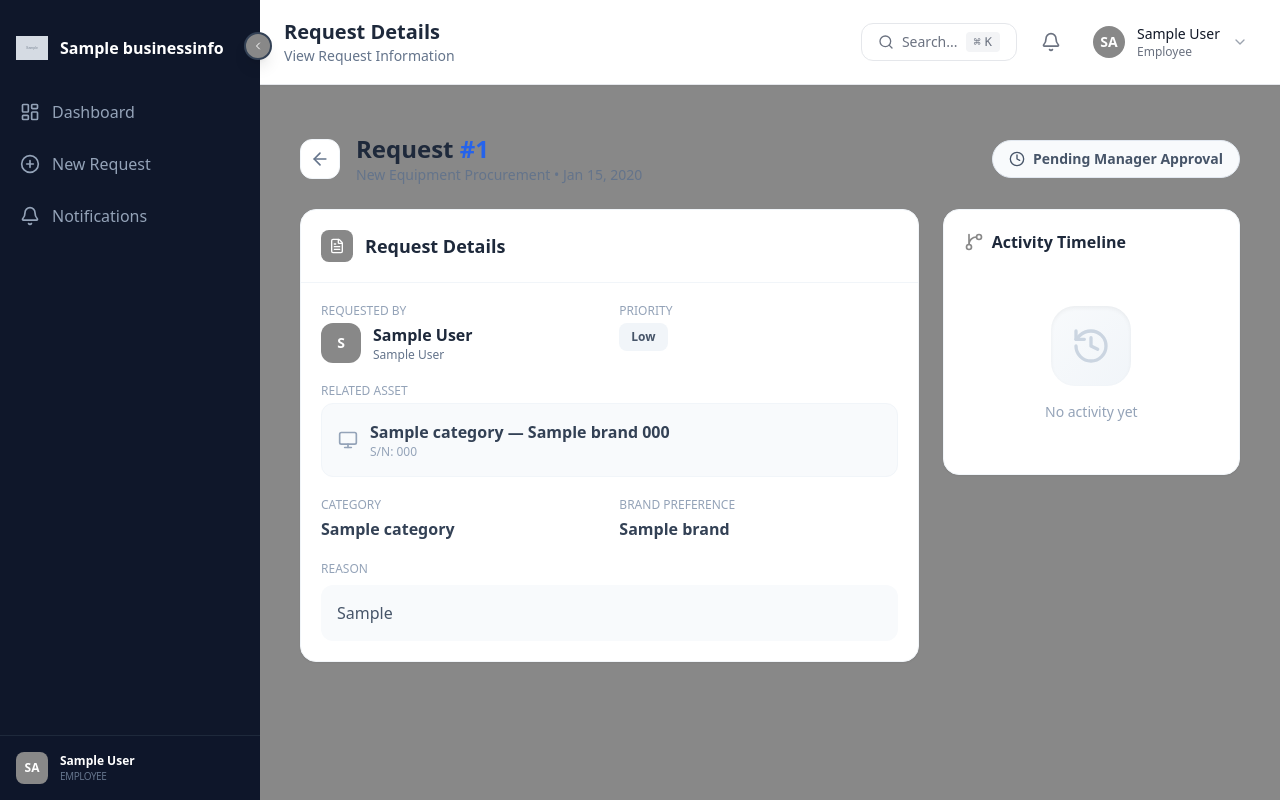
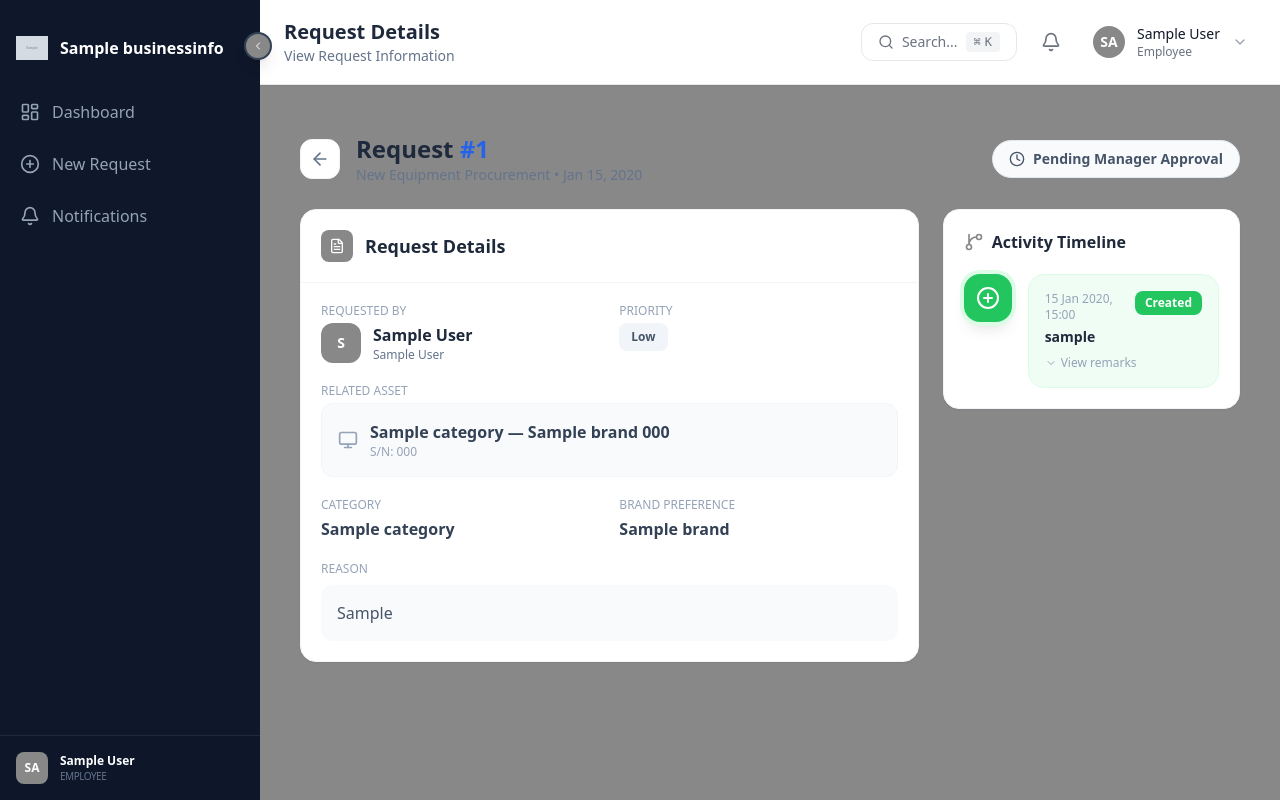
Before and after one commit to Gulzar85/itam, a Django app: page /requests/00000000-0000-0000-0000-000000000001/ in a window 1280 px wide. Run offline with Django 5.2, Linux system fonts and the light colour scheme; a user stored in the database is signed in; tables that the repository leaves empty hold one stand-in row (values such as "Sample post"); grey boxes marked "Sample" are stand-in pictures; data that the repository does not hold is empty; some libraries are stand-ins or nearby versions.

Commit message:
Add request created event to timeline

```diff
--- a/requests/views.py
+++ b/requests/views.py
@@ -126,7 +126,23 @@ class RequestDetailView(LoginRequiredMixin, DetailView):
         req_obj = self.get_object()
         user = cast(User, self.request.user)
 
-        context['logs'] = req_obj.logs.all().order_by('-timestamp')
+        # Get logs and add created event at the beginning
+        logs = list(req_obj.logs.all().order_by('-timestamp'))
+
+        # Create virtual "created" log entry
+        created_log = type('obj', (object,), {
+            'timestamp': req_obj.created_at,
+            'action_by': req_obj.user,
+            'status': 'CREATED',
+            'new_status': 'PENDING',
+            'remarks': f'Request created by {req_obj.user.get_full_name() or req_obj.user.username}'
+        })()
+
+        # Add created event at the start
+        from itertools import chain
+        logs = list(chain([created_log], logs))
+
+        context['logs'] = logs
         context['available_assets'] = Equipment.objects.filter(
             status='AVAILABLE').select_related('brand', 'category')
         context['vendors'] = Vendor.objects.all().order_by('name')
--- a/templates/includes/timeline.html
+++ b/templates/includes/timeline.html
@@ -10,12 +10,16 @@
                     {% elif item.status == 'REJECTED' or item.new_status == 'REJECTED' %}bg-rose-500 ring-4 ring-rose-100
                     {% elif item.status == 'IN_PROGRESS' or item.new_status == 'IN_PROGRESS' %}bg-amber-500 ring-4 ring-amber-100
                     {% elif item.status == 'MANAGER_APPROVED' %}bg-blue-500 ring-4 ring-blue-100
+                    {% elif item.status == 'CREATED' %}bg-green-500 ring-4 ring-green-100
+                    {% elif item.status == 'IT_RECEIVED' %}bg-purple-500 ring-4 ring-purple-100
                     {% else %}bg-blue-500 ring-4 ring-blue-100{% endif %}
                 {% else %}bg-slate-100 group-hover:bg-slate-200{% endif %}">
                 {% if item.status == 'COMPLETED' or item.new_status == 'COMPLETED' %}
                     <i data-lucide="check" class="w-6 h-6 text-white"></i>
                 {% elif item.status == 'REJECTED' or item.new_status == 'REJECTED' %}
                     <i data-lucide="x" class="w-6 h-6 text-white"></i>
+                {% elif item.status == 'CREATED' %}
+                    <i data-lucide="plus-circle" class="w-6 h-6 text-white"></i>
                 {% elif item.status == 'IN_PROGRESS' or item.new_status == 'IN_PROGRESS' %}
                     <i data-lucide="loader" class="w-6 h-6 text-white animate-spin"></i>
                 {% elif item.status == 'MANAGER_APPROVED' %}
@@ -42,8 +46,9 @@
                  {% if forloop.first %}
                     {% if item.status == 'COMPLETED' or item.new_status == 'COMPLETED' %}bg-emerald-50 border-emerald-100 hover:border-emerald-200
                     {% elif item.status == 'REJECTED' or item.new_status == 'REJECTED' %}bg-rose-50 border-rose-100 hover:border-rose-200
-                    {% elif item.status == 'IN_PROGRESS' or item.new_status == 'IN_PROGRESS' %}bg-amber-50 border-amber-100 hover:border-amber-200
-                    {% else %}bg-blue-50 border-blue-100 hover:border-blue-200{% endif %}
+{% elif item.status == 'IN_PROGRESS' or item.new_status == 'IN_PROGRESS' %}bg-amber-50 border-amber-100 hover:border-amber-200
+                     {% elif item.status == 'CREATED' %}bg-green-50 border-green-100 hover:border-green-200
+                     {% else %}bg-blue-50 border-blue-100 hover:border-blue-200{% endif %}
                  {% else %}bg-white border-slate-100 hover:border-slate-200{% endif %}"
                  :class="expanded === {{ forloop.counter0 }} ? 'border-blue-300 shadow-md' : ''"
                  x-transition:enter="transition ease-out duration-200"
@@ -57,11 +62,12 @@
                     <span class="shrink-0 text-xs font-semibold px-2.5 py-1 rounded-lg
                         {% if item.status == 'COMPLETED' or item.new_status == 'COMPLETED' %}bg-emerald-500 text-white
                         {% elif item.status == 'REJECTED' or item.new_status == 'REJECTED' %}bg-rose-500 text-white
+                        {% elif item.status == 'CREATED' %}bg-green-500 text-white
                         {% elif item.status == 'IN_PROGRESS' or item.new_status == 'IN_PROGRESS' %}bg-amber-500 text-white
                         {% elif item.status == 'MANAGER_APPROVED' %}bg-blue-500 text-white
                         {% elif item.status == 'PENDING' %}bg-slate-400 text-white
                         {% else %}bg-slate-500 text-white{% endif %}">
-                        {{ item.status|default:item.new_status|title }}
+                        {% if item.status == 'CREATED' %}Created{% else %}{{ item.status|default:item.new_status|title }}{% endif %}
                     </span>
                 </div>
                 {% if item.remarks %}
```
